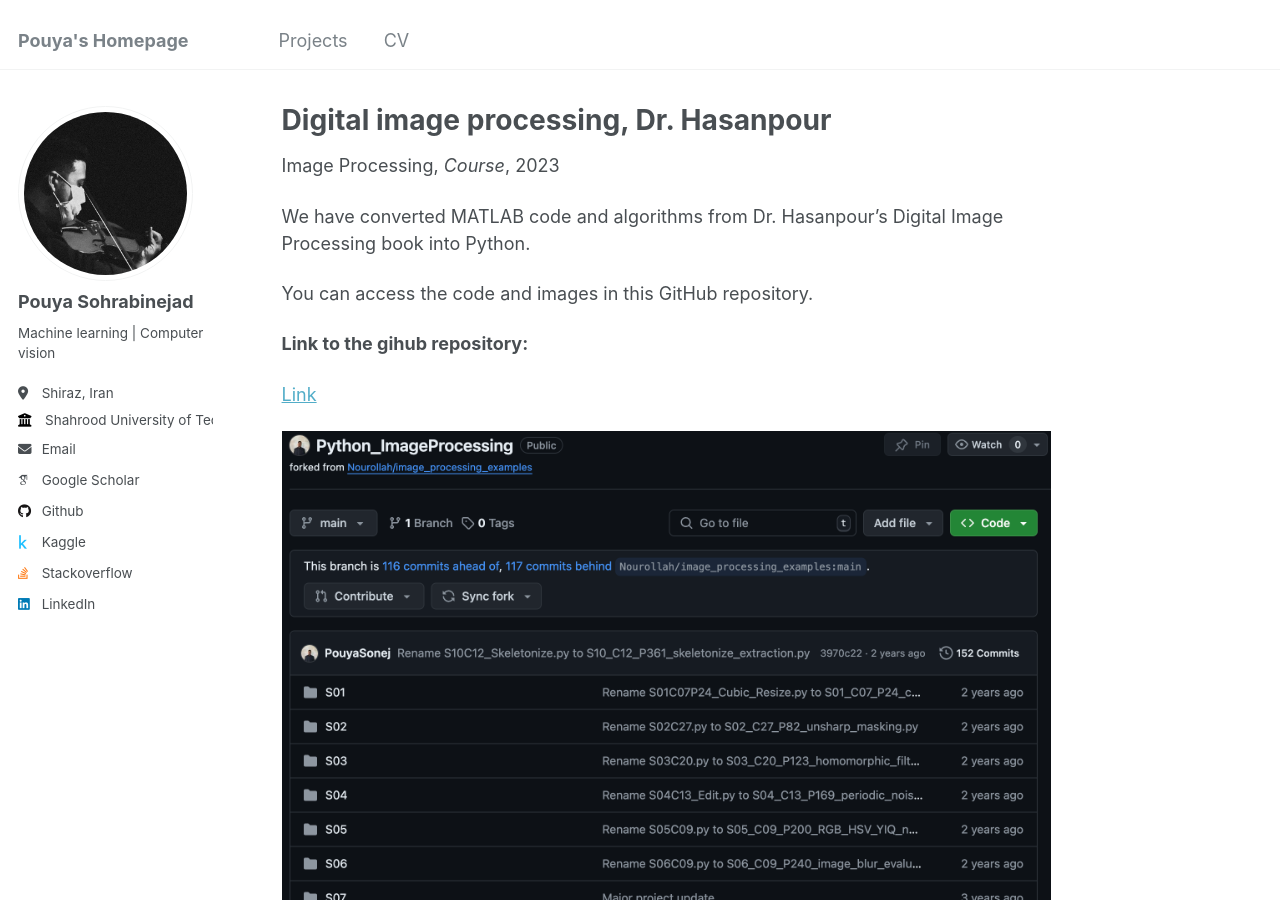
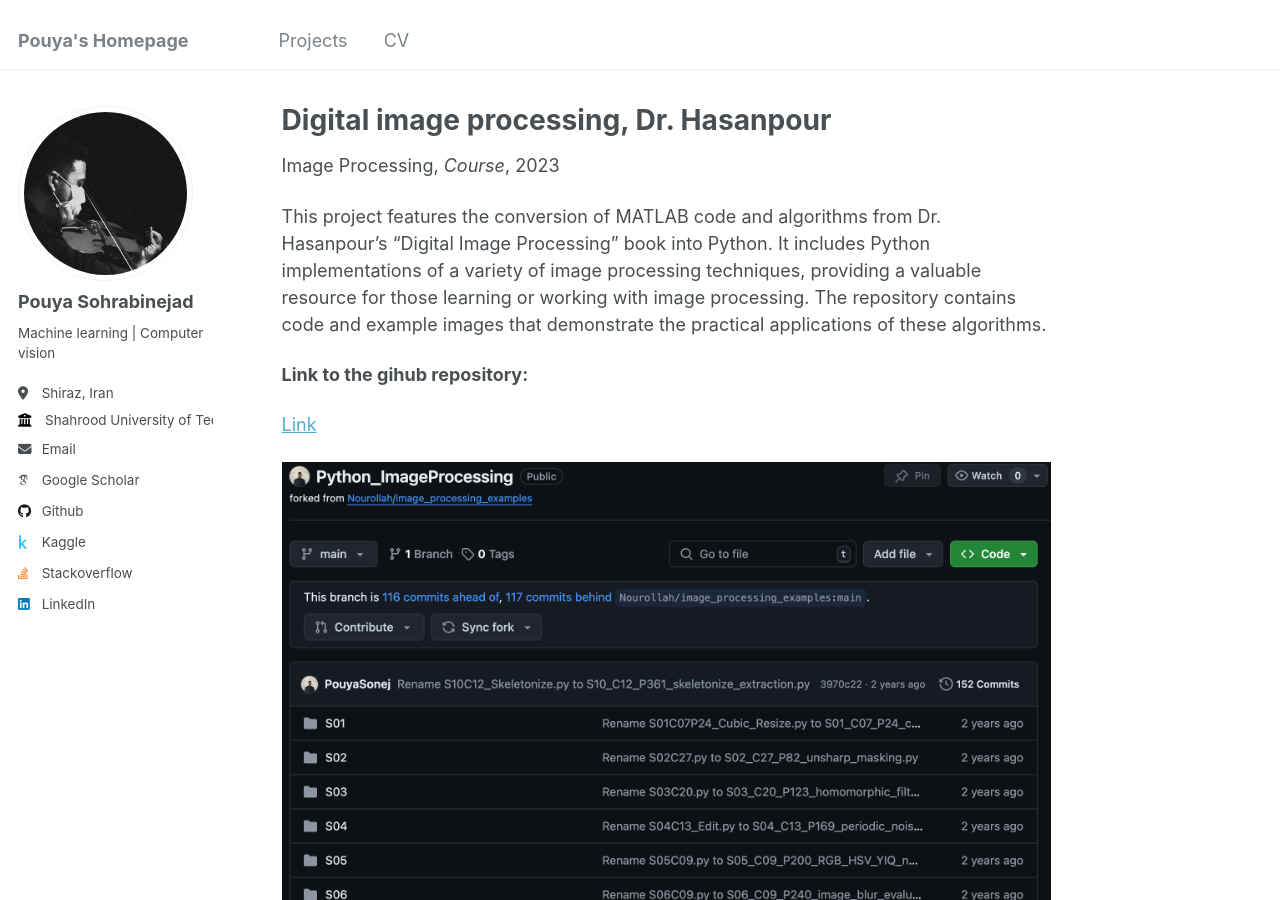
Before and after one commit to PouyaSonej/PouyaSonej.github.io, a Jekyll site: the page built from _teaching/project-2.md, in a window 1280 px wide and 900 px high. Built offline with Jekyll 4.4.1, drawn with Linux system fonts in a browser that asks for light colours; some web fonts are replaced.

Commit message:
Update project-2.md

```diff
--- a/_teaching/project-2.md
+++ b/_teaching/project-2.md
@@ -8,9 +8,7 @@ date: 2023-02-01
 location: "Shiraz, Iran"
 ---
 
-We have converted MATLAB code and algorithms from Dr. Hasanpour’s Digital Image Processing book into Python.
-
-You can access the code and images in this GitHub repository.
+This project features the conversion of MATLAB code and algorithms from Dr. Hasanpour’s “Digital Image Processing” book into Python. It includes Python implementations of a variety of image processing techniques, providing a valuable resource for those learning or working with image processing. The repository contains code and example images that demonstrate the practical applications of these algorithms.
 
 **Link to the gihub repository:**
 
```
